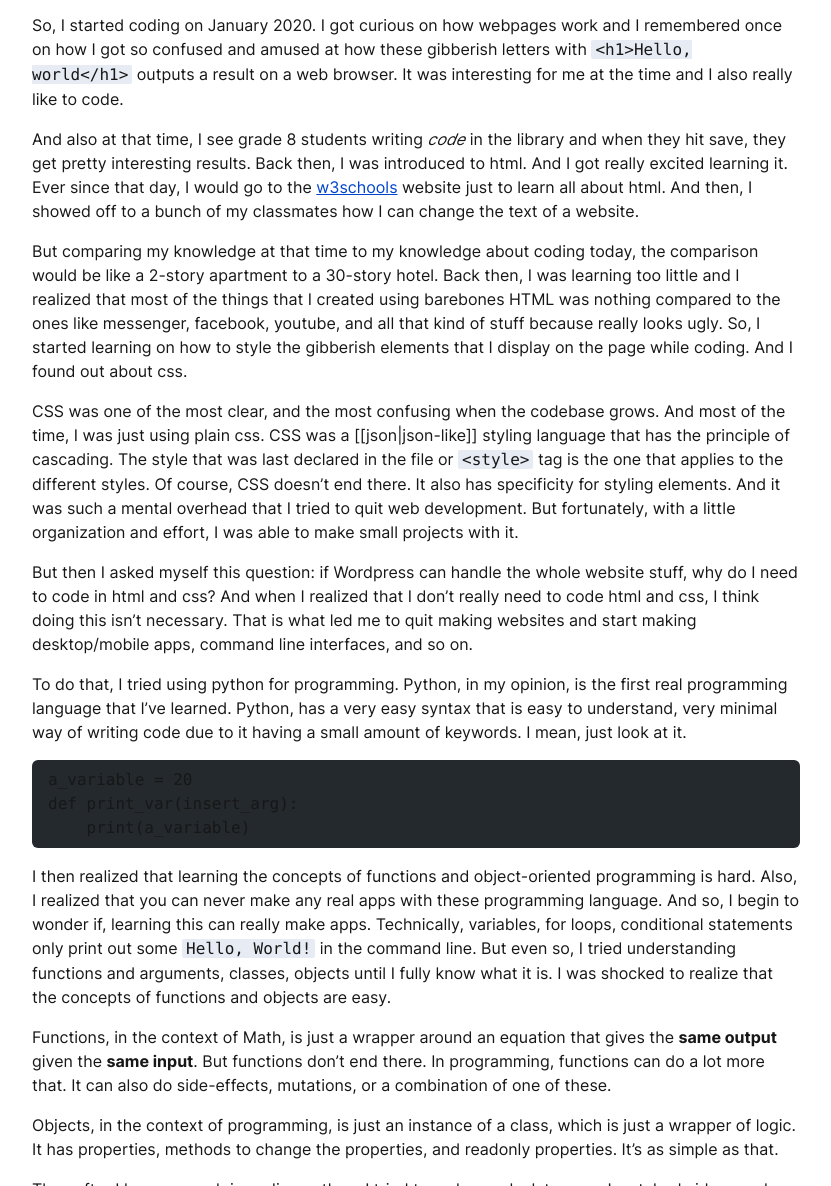
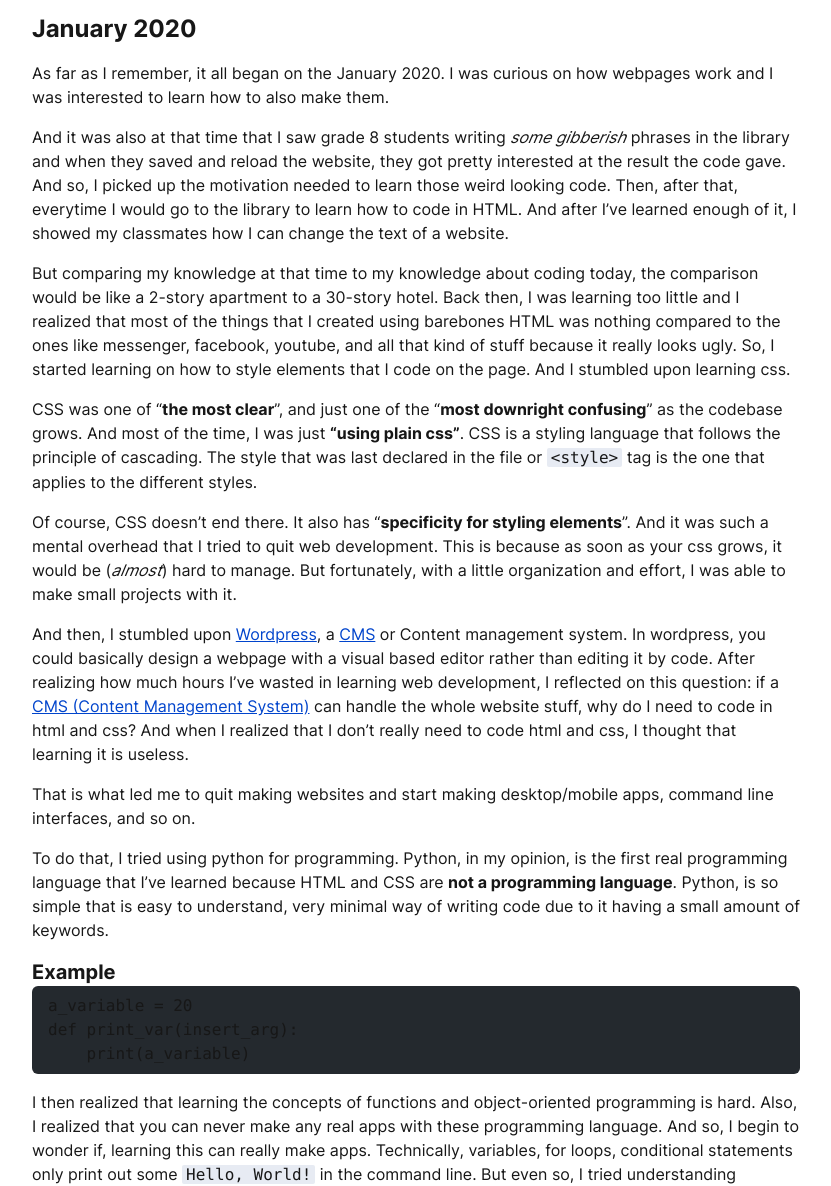
Before and after one commit to Kenramiscal1106/kendan-blog, an Astro site: page /blog/my-coding-journey-part-1 in a window 1280 px wide. Shown: the part 544-1730 px from the top of the page, without its empty margins (224-1055 px from the left). Built offline with nearby package versions, Linux system fonts and the light colour scheme; Astro itself is replaced by a stand-in of ours; code samples lack their colours.

Commit message:
feat: refactor letters

````diff
--- a/src/pages/blog/my-coding-journey-part-1.md
+++ b/src/pages/blog/my-coding-journey-part-1.md
@@ -6,17 +6,24 @@ description: Lorem ipsum dolor
 durationReadInMins: 15
 imageURL: https://images.unsplash.com/photo-1542831371-29b0f74f9713?ixlib=rb-1.2.1&ixid=MnwxMjA3fDB8MHxwaG90by1wYWdlfHx8fGVufDB8fHx8&auto=format&fit=crop&w=1170&q=80
 ---
-So, I started coding on January 2020. I got curious on how webpages work and I remembered once on how I got so confused and amused at how these gibberish letters with `<h1>Hello, world</h1>` outputs a result on a web browser. It was interesting for me at the time and I also really like to code.
+### January 2020
+As far as I remember, it all began on the January 2020. I was curious on how webpages work and I was interested to learn how to also make them.
 
-And also at that time, I see grade 8 students writing *code* in the library and when they hit save, they get pretty interesting results. Back then, I was introduced to html. And I got really excited learning it. Ever since that day, I would go to  the [w3schools](https://w3schools.com) website just to learn all about html. And then, I showed off to a bunch of my classmates how I can change the text of a website.
+And it was also at that time that I saw grade 8 students writing *some gibberish* phrases in the library and when they saved and reload the website, they got pretty interested at the result the code gave. And so, I picked up the motivation needed to learn those weird looking code. Then, after that, everytime I would go to the library to learn how to code in HTML. And after I've learned enough of it, I showed my classmates how I can change the text of a website.
 
-But comparing my knowledge at that time to my knowledge about coding today, the comparison would be like a 2-story apartment to a 30-story hotel. Back then, I was learning too little and I realized that most of the things that I created using barebones HTML was nothing compared to the ones like messenger, facebook, youtube, and all that kind of stuff because really looks ugly. So, I started learning on how to style the gibberish elements that I display on the page while coding. And I found out about css.
+But comparing my knowledge at that time to my knowledge about coding today, the comparison would be like a 2-story apartment to a 30-story hotel. Back then, I was learning too little and I realized that most of the things that I created using barebones HTML was nothing compared to the ones like messenger, facebook, youtube, and all that kind of stuff because it really looks ugly. So, I started learning on how to style elements that I code on the page. And I stumbled upon learning css.
 
-CSS was one of the most clear, and the most confusing when the codebase grows. And most of the time, I was just using plain css. CSS was a [[json|json-like]] styling language that has the principle of cascading. The style that was last declared in the file or `<style>` tag is the one that applies to the different styles. Of course, CSS doesn't end there. It also has specificity for styling elements. And it was such a mental overhead that I tried to quit web development. But fortunately, with a little organization and effort, I was able to make small projects with it.
+CSS was one of "**the most clear**", and just one of the "**most downright confusing**" as the codebase grows. And most of the time, I was just **"using plain css"**. CSS is a styling language that follows the principle of cascading. The style that was last declared in the file or `<style>` tag is the one that applies to the different styles.
 
-But then I asked myself this question: if Wordpress can handle the whole website stuff, why do I need to code in html and css? And when I realized that I don't really need to code html and css, I think doing this isn't necessary. That is what led me to quit making websites and start making desktop/mobile apps, command line interfaces, and so on.
+Of course, CSS doesn't end there. It also has "**specificity for styling elements**". And it was such a mental overhead that I tried to quit web development. This is because as soon as your css grows, it would be \(*almost*\) hard to manage. But fortunately, with a little organization and effort, I was able to make small projects with it.
 
-To do that, I tried using python for programming. Python, in my opinion, is the first real programming language that I've learned. Python, has a very easy syntax that is easy to understand, very minimal way of writing code due to it having a small amount of keywords. I mean, just look at it.
+And then, I stumbled upon [Wordpress](https://en.wikipedia.org/wiki/WordPress), a [CMS](https://en.wikipedia.org/wiki/Content_management_system) or Content management system. In wordpress, you could basically design a webpage with a visual based editor rather than editing it by code. After realizing how much hours I've wasted in learning web development, I reflected on this question: if a [CMS \(Content Management System\)](https://en.wikipedia.org/wiki/Content_management_system) can handle the whole website stuff, why do I need to code in html and css? And when I realized that I don't really need to code html and css, I thought that learning it is useless.
+
+That is what led me to quit making websites and start making desktop/mobile apps, command line interfaces, and so on.
+
+To do that, I tried using python for programming. Python, in my opinion, is the first real programming language that I've learned because HTML and CSS are **not a programming language**. Python, is so simple that is easy to understand, very minimal way of writing code due to it having a small amount of keywords.
+
+#### Example
 
 ```python
 a_variable = 20
````
